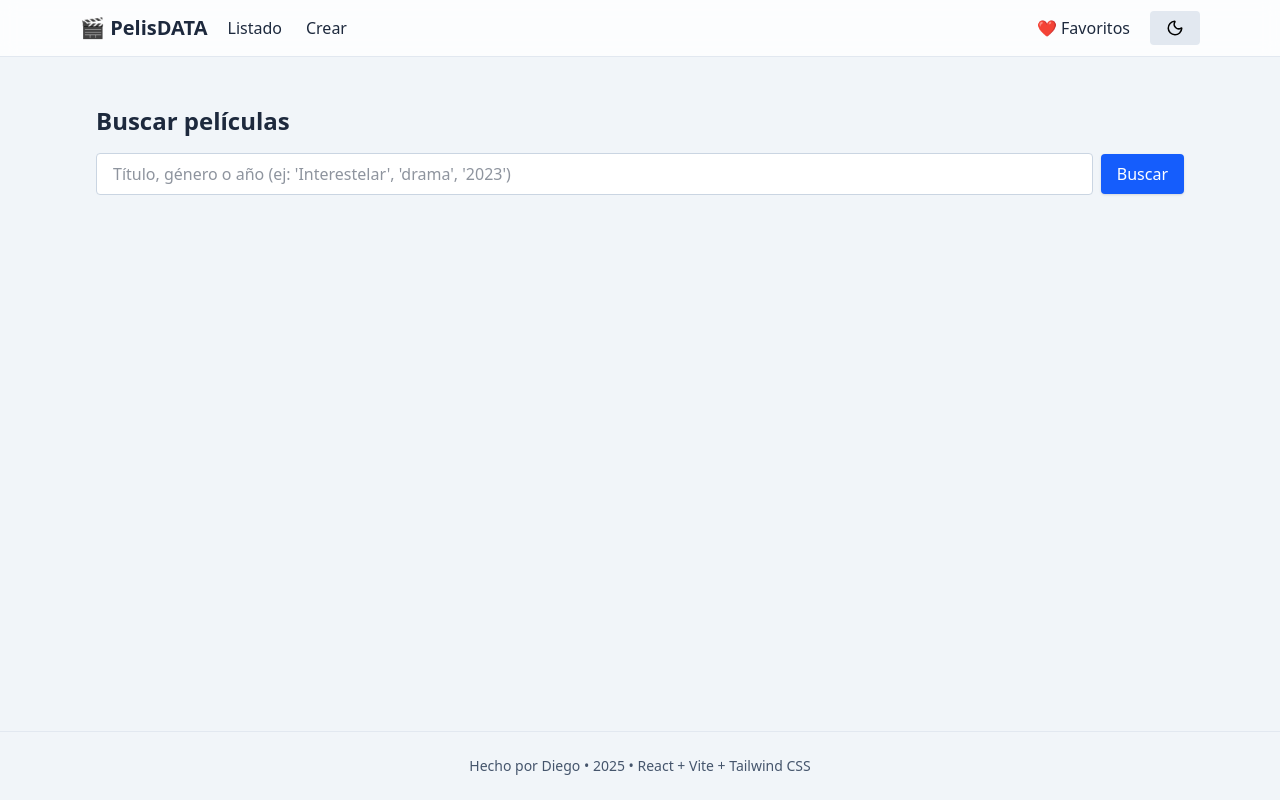
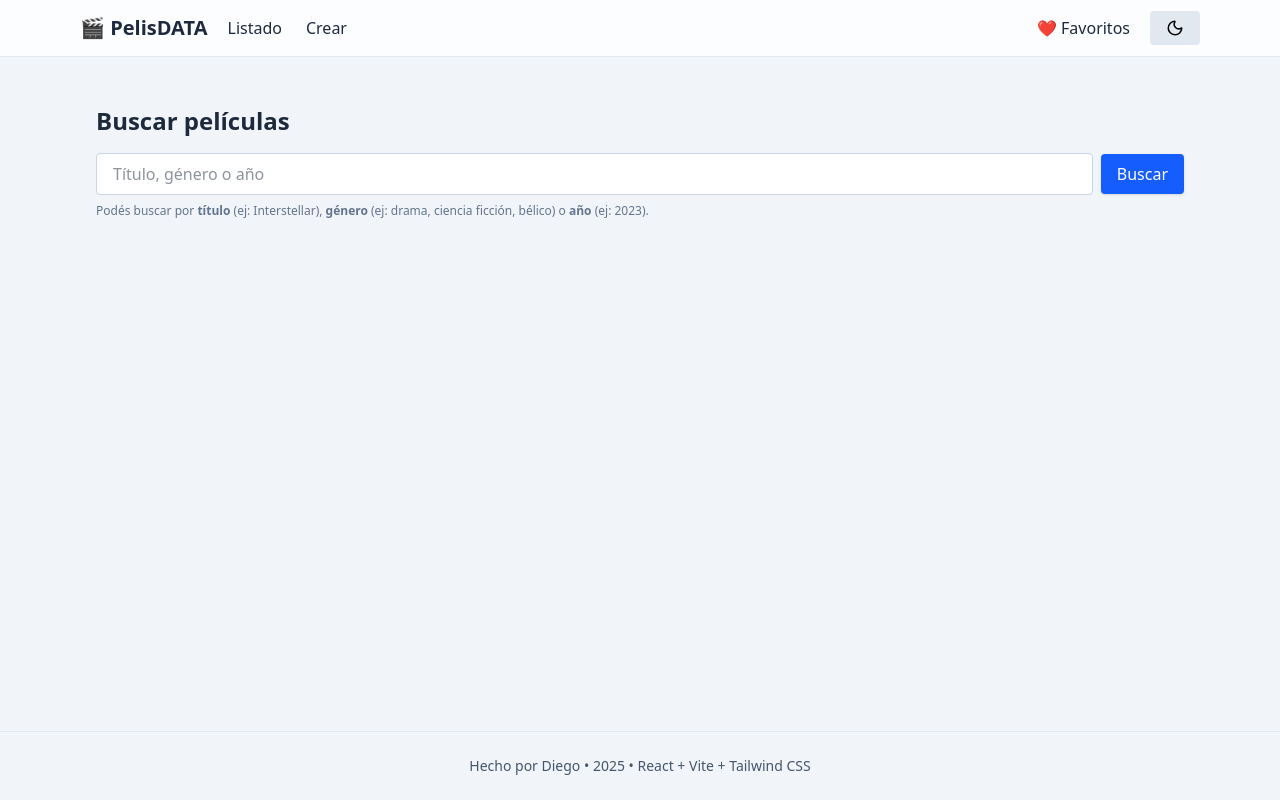
Before and after one commit to armandie2013/tp5-react, a React (Vite) app: page / in a window 1280 px wide. Built offline with nearby package versions, Linux system fonts and the light colour scheme.

Commit message:
correccion en el formulario de busqueda

```diff
--- a/src/components/MovieSearch.jsx
+++ b/src/components/MovieSearch.jsx
@@ -10,7 +10,7 @@ const GENRES_CANON = [
   "sci-fi","fantasía","documental","biografía","crimen","bélico"
 ];
 
-// Normaliza texto: sin tildes, minúsculas, espacios uniformes
+// Normalizamos los textos, minusculas, tildes, guiones
 const normalize = (s) =>
   s
     .toLowerCase()
@@ -20,34 +20,35 @@ const normalize = (s) =>
     .replace(/\s+/g, " ")
     .trim();
 
-// Conjunto de géneros normalizados para comparar
+// Conjunto de generos normalizados para comparar
 const GENRES_NORM_SET = new Set(GENRES_CANON.map(normalize));
 
-// Mapa de normalizado -> forma canónica (la que mandamos a la API)
+// Aca comparamos si la forma de busqueda coincide con la forma de la consulta en mockapi
 const CANON_MAP = GENRES_CANON.reduce((acc, g) => {
   acc[normalize(g)] = g;
   return acc;
 }, {});
 
+// resolvemos que campos buscamos
 function resolverCampo(texto) {
   const q = texto.trim();
   const simple = normalize(q);
 
-  // Año (4 dígitos)
+  // año 4 digitos
   if (/^\d{4}$/.test(simple)) return { field: "year", value: simple };
 
-  // Género (si coincide normalizado, devolvemos la forma canónica)
+  // si genero coincide con la lista normalizada
   if (GENRES_NORM_SET.has(simple)) {
-    return { field: "genero", value: CANON_MAP[simple] }; // p.ej. "belico" -> "bélico"
+    return { field: "genero", value: CANON_MAP[simple] }; // "belico" -> "bélico"
   }
 
-  // Por defecto: título (coincidencia parcial con ?search=)
+  // Por defecto: titulo (coincidencia parcial)
   return { field: "titulo", value: q };
 }
 
 export default function MovieSearch() {
   const [term, setTerm] = useState("");
-  const [resultados, setResultados] = useState([]);
+  const [resultados, setResultados] = useState(null); // lo definimos en null
   const [cargando, setCargando] = useState(false);
   const [error, setError] = useState("");
 
@@ -66,7 +67,6 @@ export default function MovieSearch() {
       setResultados(list);
 
       if (!list.length) {
-        // Fallback opcional: si buscaste por género y no hay nada, probá un search global
         if (field === "genero") {
           const { data: alt } = await Movies.search({ field: "titulo", value: q });
           const altList = Array.isArray(alt) ? alt : [];
@@ -81,7 +81,7 @@ export default function MovieSearch() {
         toast.success("Resultados actualizados");
       }
     } catch (err) {
-      setResultados([]);
+      setResultados([]); // en error, dejamos vacio para mostrar mensaje
       setError(err.message || "Error buscando películas");
       toast.error(err.message || "Error buscando películas");
     } finally {
@@ -89,39 +89,57 @@ export default function MovieSearch() {
     }
   };
 
+  const onClear = () => {
+    setTerm("");
+    setResultados(null);   // volvemos a poner en null
+    setError("");
+  };
+
   return (
     <section>
       {/* Form */}
-      <form onSubmit={handleSubmit} className="flex gap-2 items-center mb-6">
+      <form onSubmit={handleSubmit} className="flex flex-col gap-2 mb-6">
+        <div className="flex gap-2 items-center">
           <input
             type="text"
             value={term}
             onChange={(e) => setTerm(e.target.value)}
-          placeholder="Título, género o año (ej: 'Interestelar', 'drama', '2023')"
+            placeholder="Título, género o año"
             className="flex-1 px-4 py-2 rounded bg-white text-slate-800 border border-slate-300
                        focus:outline-none focus:ring-2 focus:ring-blue-500 focus:border-blue-500
                        dark:bg-slate-700 dark:text-white dark:border-slate-600"
           />
-        <button type="submit" className="px-4 py-2 rounded bg-blue-600 text-white hover:bg-blue-700 shadow-sm">
+          <button
+            type="submit"
+            className="px-4 py-2 rounded bg-blue-600 text-white hover:bg-blue-700 shadow-sm"
+          >
             Buscar
           </button>
           {term && (
             <button
               type="button"
-            onClick={() => { setTerm(""); setResultados([]); setError(""); }}
+              onClick={onClear}
               className="px-3 py-2 rounded border border-slate-300 bg-white hover:bg-slate-50
                          text-slate-800 shadow-sm dark:border-slate-600 dark:bg-slate-600 dark:text-white dark:hover:bg-slate-500"
             >
               Limpiar
             </button>
           )}
+        </div>
+
+        {/* Texto guía */}
+        <p className="text-xs text-slate-500 dark:text-slate-400">
+          Podés buscar por <strong>título</strong> (ej: Interstellar),
+          <strong> género</strong> (ej: drama, ciencia ficción, bélico) o
+          <strong> año</strong> (ej: 2023).
+        </p>
       </form>
 
       {cargando && <p className="text-center mt-6">Cargando...</p>}
       {error && <p className="text-center mt-6 text-red-500">{error}</p>}
 
       {/* Grid resultados */}
-      {!cargando && resultados.length > 0 && (
+      {!cargando && resultados && resultados.length > 0 && (
         <div className="grid grid-cols-1 sm:grid-cols-2 lg:grid-cols-3 gap-4">
           {resultados.map((m) => (
             <MovieCard key={m.id} movie={m} />
@@ -129,7 +147,8 @@ export default function MovieSearch() {
         </div>
       )}
 
-      {!cargando && !error && term && resultados.length === 0 && (
+      {/* Mensaje sin resultados: solo después de buscar */}
+      {!cargando && !error && resultados !== null && resultados.length === 0 && (
         <p className="text-center mt-6">No se encontraron resultados.</p>
       )}
     </section>
--- a/src/context/FavoritesContext.jsx
+++ b/src/context/FavoritesContext.jsx
@@ -27,11 +27,11 @@ export function FavoritesProvider({ children }) {
 
   const eliminarTodos = () => setFavoritos([]);
 
-  const isFavorito = (id) => favoritos.some((m) => m.id === id); // 👈 NUEVO
+  const isFavorito = (id) => favoritos.some((m) => m.id === id); //
 
   return (
     <FavoritesContext.Provider
-      value={{ favoritos, agregarFavorito, eliminarFavorito, eliminarTodos, isFavorito }} // 👈
+      value={{ favoritos, agregarFavorito, eliminarFavorito, eliminarTodos, isFavorito }}
     >
       {children}
     </FavoritesContext.Provider>
```
Lines whose indentation alone changed are shown as unchanged.
